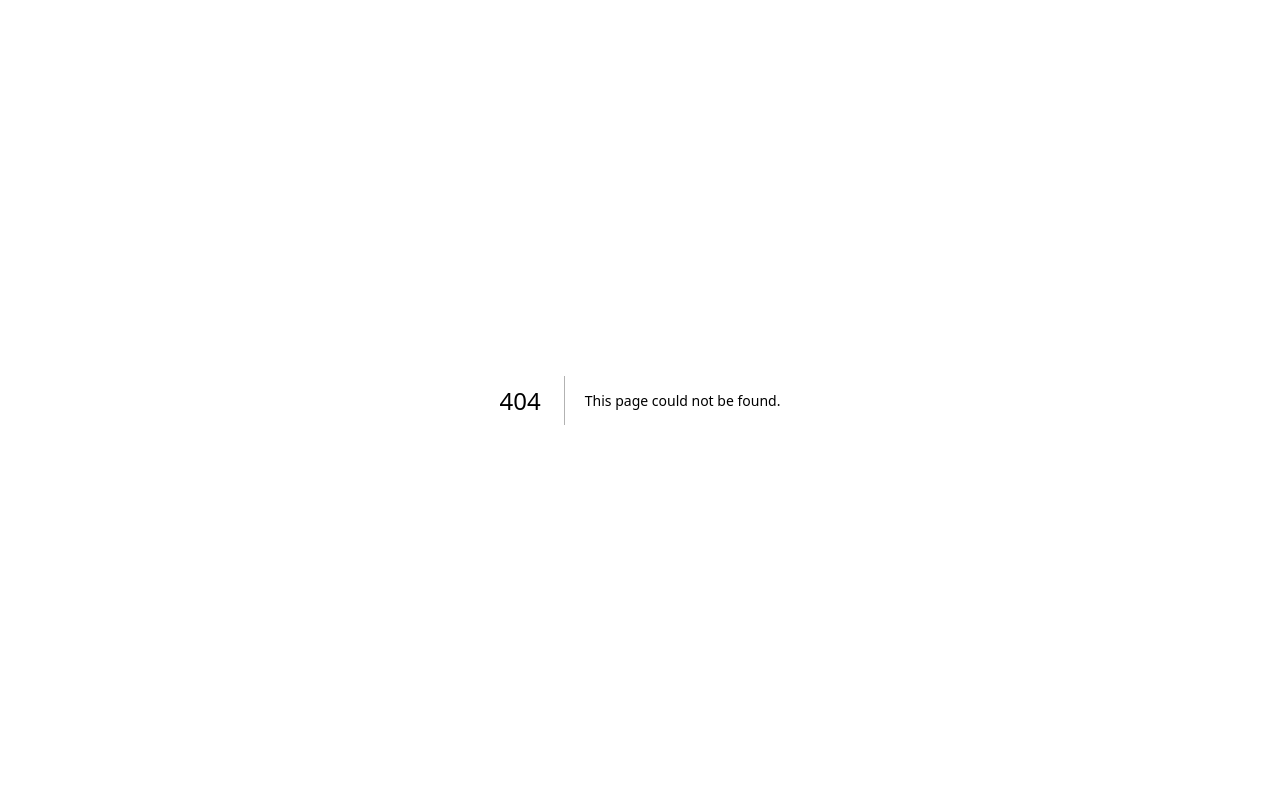
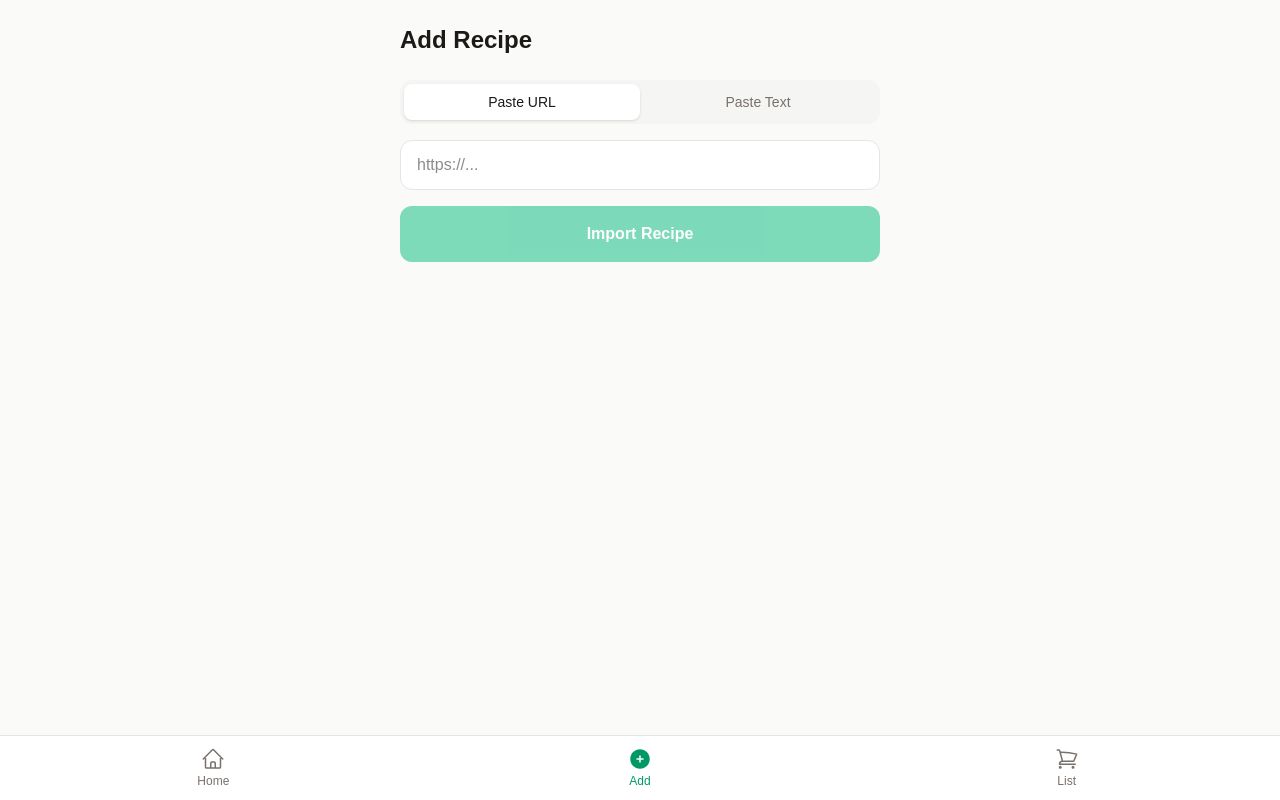
Before and after one commit to mdeforest/mise, a Next.js app: page /add in a window 1280 px wide. Before the commit this address had no page. Built offline with nearby package versions, Linux system fonts and the light colour scheme.

Commit message:
feat: add recipe import page with URL and text input

```diff
--- /dev/null
+++ b/src/app/(app)/add/page.tsx
@@ -0,0 +1,10 @@
+import { ImportForm } from '@/components/import-form'
+
+export default function AddPage() {
+  return (
+    <main className="mx-auto max-w-lg px-4 pt-6">
+      <h1 className="mb-6 text-2xl font-bold text-stone-900">Add Recipe</h1>
+      <ImportForm />
+    </main>
+  )
+}
--- /dev/null
+++ b/src/components/import-form.tsx
@@ -0,0 +1,102 @@
+'use client'
+import { useState } from 'react'
+import { useRouter } from 'next/navigation'
+
+type Tab = 'url' | 'text'
+
+export function ImportForm() {
+  const router = useRouter()
+  const [tab, setTab] = useState<Tab>('url')
+  const [value, setValue] = useState('')
+  const [loading, setLoading] = useState(false)
+  const [error, setError] = useState<string | null>(null)
+
+  async function handleImport() {
+    if (!value.trim()) return
+    setLoading(true)
+    setError(null)
+
+    const res = await fetch('/api/parse', {
+      method: 'POST',
+      headers: { 'Content-Type': 'application/json' },
+      body: JSON.stringify({ type: tab, value: value.trim() }),
+    })
+
+    if (res.status === 409) {
+      const data = await res.json() as { duplicate: boolean; existingId: string }
+      const choice = window.confirm(
+        'You already saved this recipe.\n\nOK = View existing recipe\nCancel = Save a new copy'
+      )
+      if (choice) {
+        router.push(`/recipes/${data.existingId}`)
+      } else {
+        const copyRes = await fetch('/api/parse?forceDuplicate=1', {
+          method: 'POST',
+          headers: { 'Content-Type': 'application/json' },
+          body: JSON.stringify({ type: tab, value: value.trim() }),
+        })
+        if (copyRes.ok) {
+          const copyData = await copyRes.json() as { id: string }
+          router.push(`/recipes/${copyData.id}`)
+        }
+      }
+      setLoading(false)
+      return
+    }
+
+    if (!res.ok) {
+      const data = await res.json() as { error: string }
+      setError(data.error ?? 'Something went wrong.')
+      setLoading(false)
+      return
+    }
+
+    const data = await res.json() as { id: string }
+    router.push(`/recipes/${data.id}`)
+  }
+
+  return (
+    <div className="flex flex-col gap-4">
+      <div className="flex rounded-xl bg-stone-100 p-1">
+        {(['url', 'text'] as Tab[]).map((t) => (
+          <button
+            key={t}
+            onClick={() => { setTab(t); setValue('') }}
+            className={`flex-1 rounded-lg py-2 text-sm font-medium transition-colors
+              ${tab === t ? 'bg-white text-stone-900 shadow-sm' : 'text-stone-500'}`}
+          >
+            {t === 'url' ? 'Paste URL' : 'Paste Text'}
+          </button>
+        ))}
+      </div>
+
+      {tab === 'url' ? (
+        <input
+          type="url"
+          placeholder="https://..."
+          value={value}
+          onChange={(e) => setValue(e.target.value)}
+          className="w-full rounded-xl border border-stone-200 bg-white px-4 py-3 text-stone-900 outline-none focus:border-emerald-500"
+        />
+      ) : (
+        <textarea
+          placeholder="Paste the recipe text here..."
+          value={value}
+          onChange={(e) => setValue(e.target.value)}
+          rows={10}
+          className="w-full rounded-xl border border-stone-200 bg-white px-4 py-3 text-stone-900 outline-none focus:border-emerald-500"
+        />
+      )}
+
+      {error && <p className="rounded-lg bg-red-50 px-4 py-3 text-sm text-red-600">{error}</p>}
+
+      <button
+        onClick={handleImport}
+        disabled={loading || !value.trim()}
+        className="w-full rounded-xl bg-emerald-500 py-4 text-base font-semibold text-white transition-opacity disabled:opacity-50 active:opacity-80"
+      >
+        {loading ? 'Importing...' : 'Import Recipe'}
+      </button>
+    </div>
+  )
+}
```
